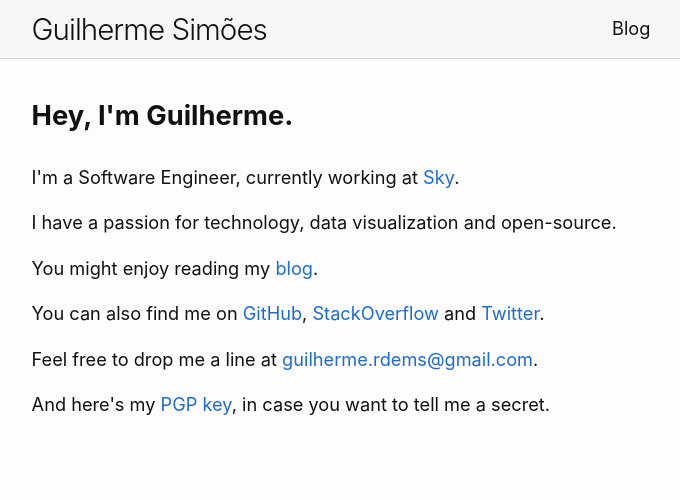
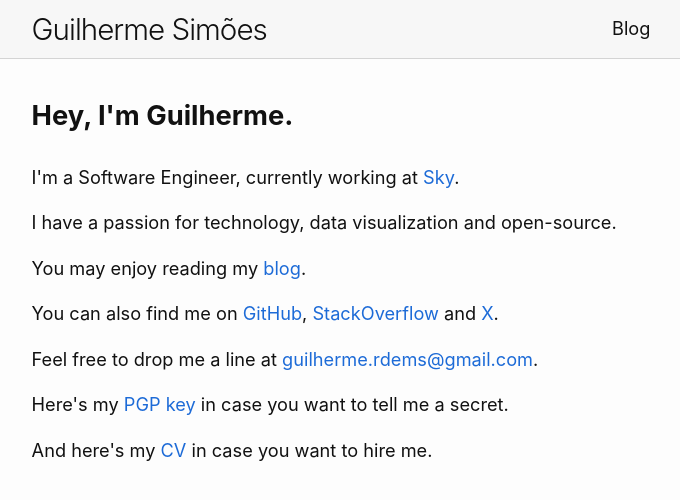
Before and after one commit to guilhermesimoes/guilhermesimoes.github.io, a Jekyll site: the page built from _pages/home.html, in a window 1280 px wide. Shown: the top 500 px of the page, without its empty margins (299-979 px from the left). Built offline with Jekyll 4.4.1, drawn with Linux system fonts in a browser that asks for light colours.

Commit message:
Update home welcome message

```diff
--- a/_pages/home.html
+++ b/_pages/home.html
@@ -12,11 +12,13 @@ permalink: /
 
   <p>I have a passion for <span itemprop="knowsAbout">technology</span>, <span itemprop="knowsAbout">data visualization</span> and <span itemprop="knowsAbout">open-source</span>.</p>
 
-  <p>You might enjoy reading my <a href="{% link _pages/blog.html %}">blog</a>.</p>
+  <p>You may enjoy reading my <a href="{% link _pages/blog.html %}">blog</a>.</p>
 
-  <p>You can also find me on <a href="https://github.com/guilhermesimoes" itemprop="sameAs">GitHub</a>, <a href="https://stackoverflow.com/users/1160916/ashitaka" itemprop="sameAs">StackOverflow</a> and <a href="https://twitter.com/glitchdout" itemprop="sameAs">Twitter</a>.</p>
+  <p>You can also find me on <a href="https://github.com/guilhermesimoes" itemprop="sameAs">GitHub</a>, <a href="https://stackoverflow.com/users/1160916/ashitaka" itemprop="sameAs">StackOverflow</a> and <a href="https://x.com/glitchdout" itemprop="sameAs">X</a>.</p>
 
   <p>Feel free to drop me a line at <a href="mailto:guilherme.rdems@gmail.com" itemprop="email">guilherme.rdems@gmail.com</a>.</p>
 
-  <p>And here's my <a href="/assets/guilhermesimoes.pub">PGP key</a>, in case you want to tell me a secret.</p>
+  <p>Here's my <a href="/assets/guilhermesimoes.pub">PGP key</a> in case you want to tell me a secret.</p>
+
+  <p>And here's my <a href="/cv">CV</a> in case you want to hire me.</p>
 </article>
```
